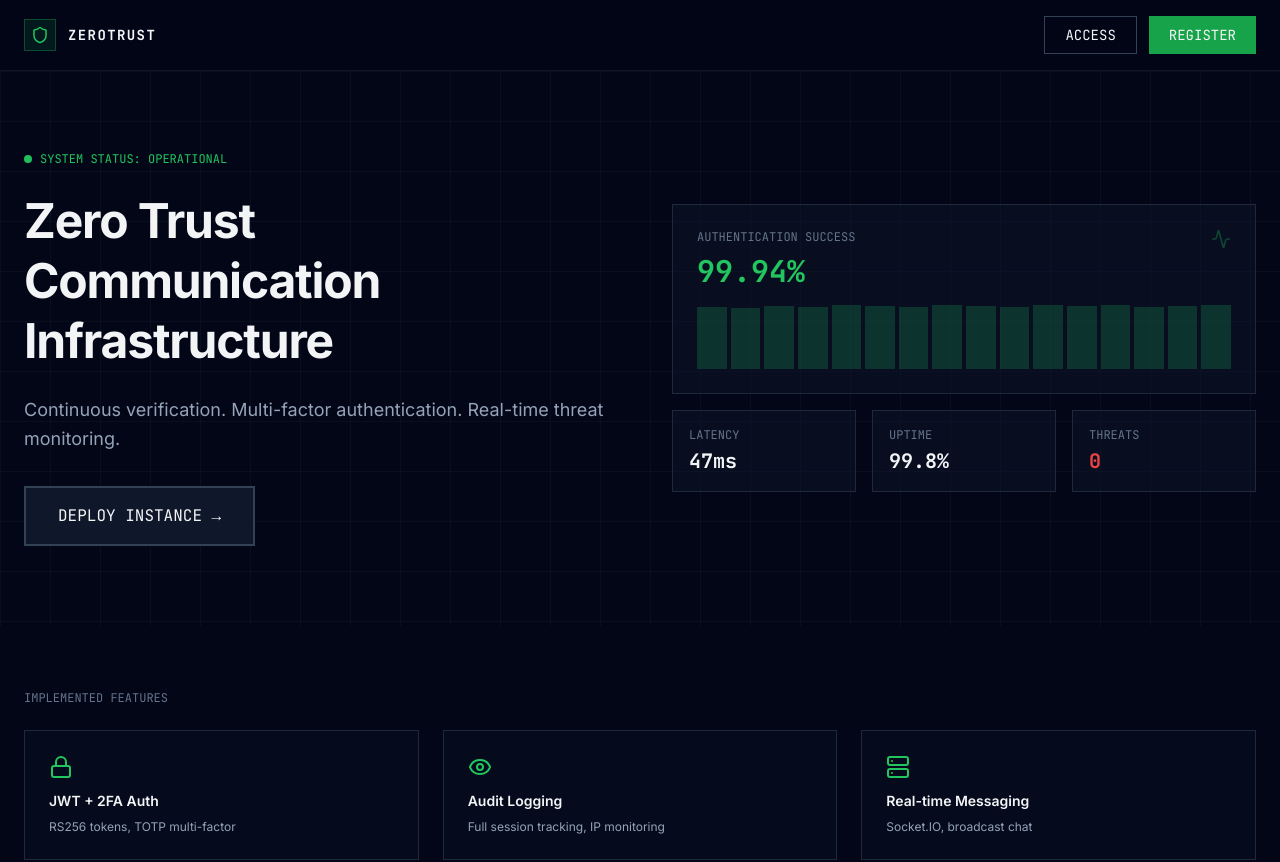
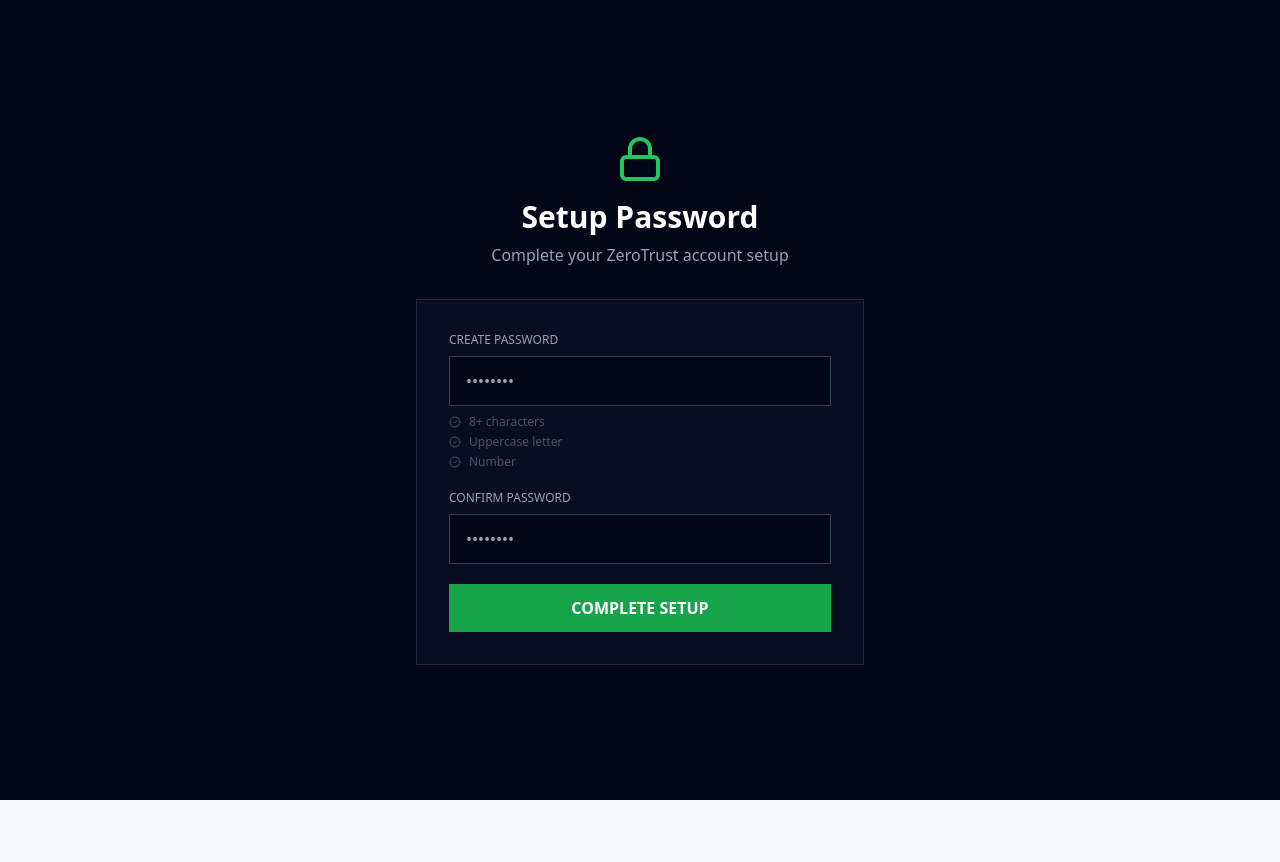
Before and after one commit to TheHashiramaSenju/ZeroTrustChat, a React (Vite) app in the folder zerotrust-frontend/: page /setup-password in a window 1280 px wide. Before the commit this address led to /. Shown: the top 862 px of the page. After the commit the page ends 800 px from the top, so only its background shows below. Built offline with nearby package versions, Linux system fonts and the light colour scheme; no server answers.

Commit message:
Add password setup for OAuth users + complete auth flow

```diff
--- a/zerotrust-frontend/src/App.jsx
+++ b/zerotrust-frontend/src/App.jsx
@@ -10,7 +10,7 @@
 import MFAVerifyPage from './pages/MFAVerifyPage';
 import EmailVerifyPage from './pages/EmailVerifyPage';
 import OAuthCallback from './pages/OAuthCallback';
-
+import SetupPassword from './pages/SetupPassword';
 
 function App() {
   return (
@@ -19,6 +19,7 @@
         <Toaster position="top-right" />
         <Routes>
           <Route path="/auth/callback" element={<OAuthCallback />} />
+          <Route path="/setup-password" element={<SetupPassword />} />
           <Route path="/" element={<LandingPage />} />
           <Route path="/login" element={<LoginPage />} />
           <Route path="/register" element={<RegisterPage />} />
--- a/zerotrust-frontend/src/pages/OAuthCallback.jsx
+++ b/zerotrust-frontend/src/pages/OAuthCallback.jsx
@@ -16,7 +16,6 @@
             const error = searchParams.get('error');
 
             console.log('OAuth Callback - Token:', token ? 'Received' : 'Missing');
-            console.log('OAuth Callback - Error:', error);
 
             if (error) {
                 toast.error(`OAuth failed: ${error}`);
@@ -38,9 +37,7 @@
 
                 // Fetch user details
                 const response = await fetch('https://zerotrust-backend.onrender.com/api/v1/auth/me', {
-                    headers: {
-                        'Authorization': `Bearer ${token}`
-                    }
+                    headers: { 'Authorization': `Bearer ${token}` }
                 });
 
                 if (!response.ok) {
@@ -48,17 +45,23 @@
                 }
 
                 const data = await response.json();
+                const user = data.user;
 
                 // Update auth context
                 if (setUser) {
-                    setUser(data.user);
+                    setUser(user);
                 }
 
-                toast.success('Login successful via Google!');
-                setStatus('success');
-
-                // Redirect to chat
-                setTimeout(() => navigate('/chat'), 500);
+                // Check if user has set password
+                if (!user.passwordHash || user.passwordHash.startsWith('GOOGLE_OAUTH')) {
+                    toast.success('Welcome! Please set your password to continue.');
+                    setStatus('success');
+                    setTimeout(() => navigate('/setup-password'), 1500);
+                } else {
+                    toast.success('Welcome back! Redirecting to chat...');
+                    setStatus('success');
+                    setTimeout(() => navigate('/chat'), 1500);
+                }
             } catch (err) {
                 console.error('OAuth callback error:', err);
                 toast.error('Authentication failed. Please try again.');
@@ -74,19 +77,9 @@
     return (
         <div className="min-h-screen bg-slate-950 flex items-center justify-center">
             <div className="text-center">
-                <Shield size={48} className={`mx-auto mb-4 ${status === 'error' ? 'text-red-500' : 'text-green-500 animate-pulse'}`} />
-                {status === 'processing' && (
-                    <>
-                        <div className="animate-spin rounded-full h-12 w-12 border-b-2 border-green-500 mx-auto mb-4"></div>
-                        <p className="text-slate-400 text-sm font-mono">COMPLETING AUTHENTICATION...</p>
-                    </>
-                )}
-                {status === 'success' && (
-                    <p className="text-green-500 text-sm font-mono">SUCCESS! Redirecting...</p>
-                )}
-                {status === 'error' && (
-                    <p className="text-red-500 text-sm font-mono">AUTHENTICATION FAILED</p>
-                )}
+                <Shield size={48} className="mx-auto mb-4 text-green-500 animate-pulse" />
+                <div className="animate-spin rounded-full h-12 w-12 border-b-2 border-green-500 mx-auto mb-4"></div>
+                <p className="text-slate-400 text-sm">COMPLETING AUTHENTICATION...</p>
             </div>
         </div>
     );
--- /dev/null
+++ b/zerotrust-frontend/src/pages/SetupPassword.jsx
@@ -0,0 +1,105 @@
+import { useState } from 'react';
+import { useNavigate } from 'react-router-dom';
+import { Lock, CheckCircle2 } from 'lucide-react';
+import toast from 'react-hot-toast';
+import api from '../lib/axios';
+
+export default function SetupPassword() {
+  const navigate = useNavigate();
+  const [password, setPassword] = useState('');
+  const [confirmPassword, setConfirmPassword] = useState('');
+  const [loading, setLoading] = useState(false);
+
+  const passwordStrength = password.length >= 8 && /[A-Z]/.test(password) && /[0-9]/.test(password);
+
+  const handleSetup = async (e) => {
+    e.preventDefault();
+
+    if (password !== confirmPassword) {
+      toast.error('Passwords do not match');
+      return;
+    }
+
+    if (!passwordStrength) {
+      toast.error('Password must be 8+ characters with uppercase and number');
+      return;
+    }
+
+    setLoading(true);
+    try {
+      const token = localStorage.getItem('token');
+      await api.patch('/auth/setup-password', { password }, {
+        headers: { Authorization: `Bearer ${token}` }
+      });
+
+      toast.success('Password setup complete! Welcome to ZeroTrust.');
+      navigate('/chat');
+    } catch (error) {
+      toast.error(error.response?.data?.error || 'Setup failed');
+    } finally {
+      setLoading(false);
+    }
+  };
+
+  return (
+    <div className="min-h-screen bg-slate-950 flex items-center justify-center p-4">
+      <div className="w-full max-w-md">
+        <div className="text-center mb-8">
+          <Lock size={48} className="text-green-500 mx-auto mb-4" />
+          <h1 className="text-3xl font-bold mb-2 text-white">Setup Password</h1>
+          <p className="text-slate-400">Complete your ZeroTrust account setup</p>
+        </div>
+
+        <div className="border border-slate-800 bg-slate-900/50 p-8">
+          <form onSubmit={handleSetup} className="space-y-5">
+            <div>
+              <label className="block text-xs text-slate-400 mb-2">CREATE PASSWORD</label>
+              <input
+                type="password"
+                value={password}
+                onChange={(e) => setPassword(e.target.value)}
+                className="w-full px-4 py-3 bg-slate-950 border border-slate-700 text-white focus:border-green-500 focus:outline-none"
+                placeholder="••••••••"
+                required
+              />
+              <div className="mt-2 space-y-1">
+                <div className={`text-xs flex items-center gap-2 ${password.length >= 8 ? 'text-green-500' : 'text-slate-600'}`}>
+                  <CheckCircle2 size={12} />
+                  <span>8+ characters</span>
+                </div>
+                <div className={`text-xs flex items-center gap-2 ${/[A-Z]/.test(password) ? 'text-green-500' : 'text-slate-600'}`}>
+                  <CheckCircle2 size={12} />
+                  <span>Uppercase letter</span>
+                </div>
+                <div className={`text-xs flex items-center gap-2 ${/[0-9]/.test(password) ? 'text-green-500' : 'text-slate-600'}`}>
+                  <CheckCircle2 size={12} />
+                  <span>Number</span>
+                </div>
+              </div>
+            </div>
+
+            <div>
+              <label className="block text-xs text-slate-400 mb-2">CONFIRM PASSWORD</label>
+              <input
+                type="password"
+                value={confirmPassword}
+                onChange={(e) => setConfirmPassword(e.target.value)}
+                className="w-full px-4 py-3 bg-slate-950 border border-slate-700 text-white focus:border-green-500 focus:outline-none"
+                placeholder="••••••••"
+                required
+              />
+            </div>
+
+            <button
+              type="submit"
+              disabled={loading}
+              className="w-full py-3 bg-green-600 hover:bg-green-500 disabled:bg-slate-700 disabled:cursor-not-allowed text-white font-semibold"
+            >
+              {loading ? 'SETTING UP...' : 'COMPLETE SETUP'}
+            </button>
+          </form>
+        </div>
+      </div>
+    </div>
+  );
+}
```
